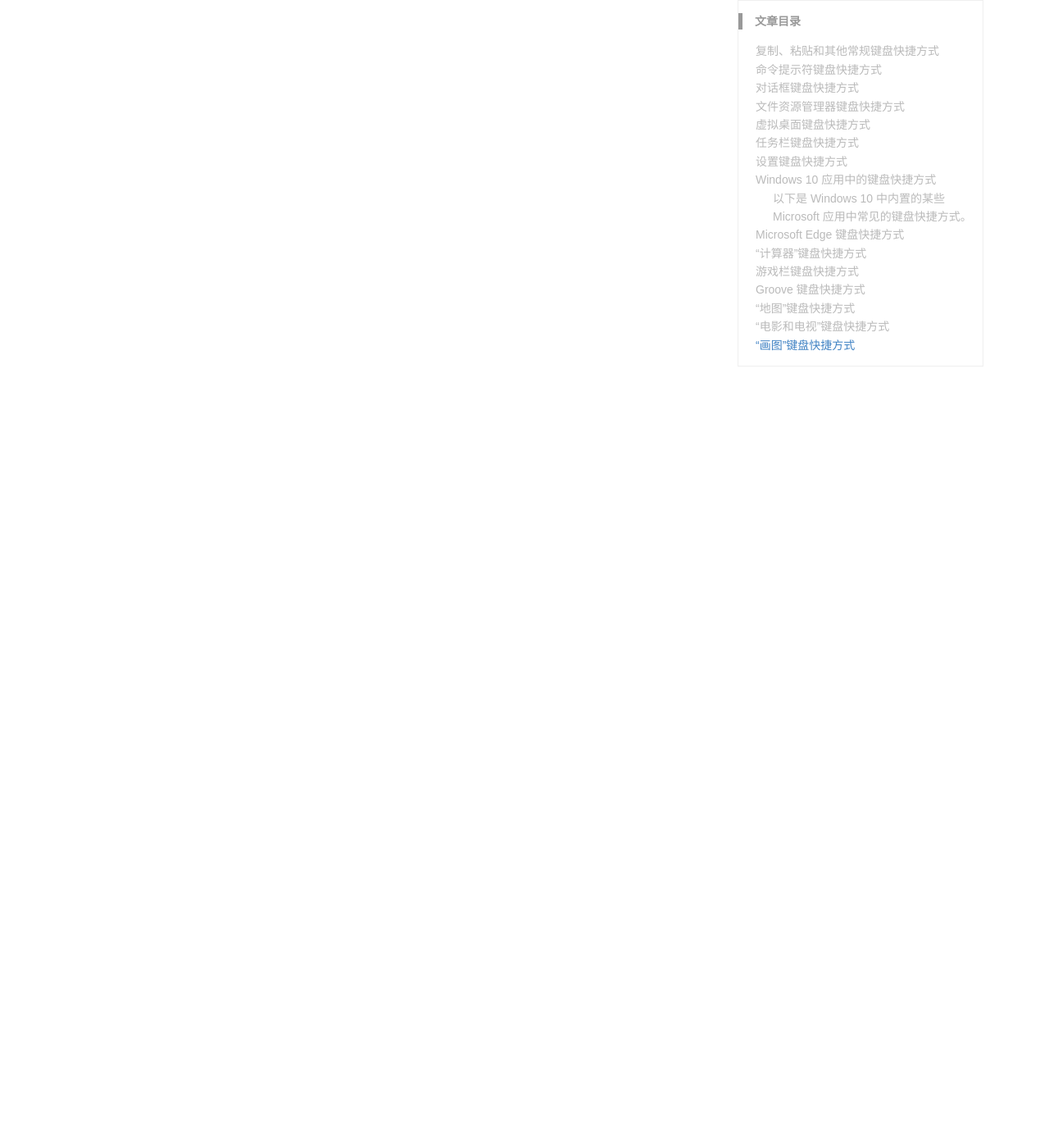
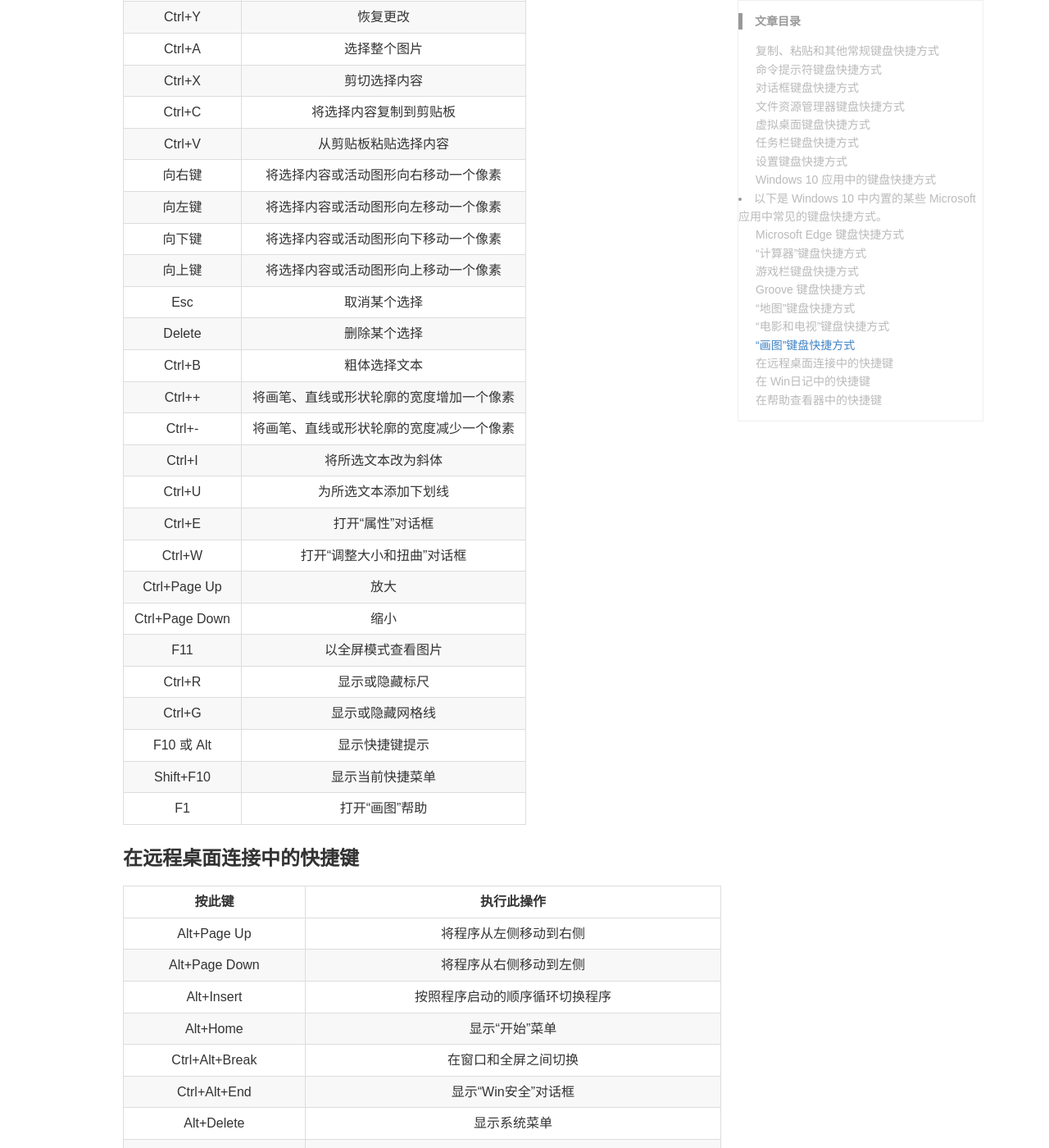
Before and after one commit to alex0227/alex0227.github.io, a Jekyll site: the page built from _posts/2017-9-6-win10官方快捷键汇总.md, in a window 1280 px wide and 1400 px high, scrolled down 15792 px. Shown: the whole window at 82% size. Built offline with Jekyll 4.4.1, drawn with Linux system fonts in a browser that asks for light colours; some of the changed text lies outside the part shown.

Commit message:
Update 2017-9-6-win10官方快捷键汇总.md

```diff
--- a/_posts/2017-9-6-win10官方快捷键汇总.md
+++ b/_posts/2017-9-6-win10官方快捷键汇总.md
@@ -22,6 +22,7 @@ Alt + Tab	|在打开的应用之间切换
 Alt + F4	|关闭活动项，或者退出活动应用
 Windows 徽标键 + L	|锁定电脑
 Windows 徽标键 + D	|显示和隐藏桌面
+F1|显示帮助
 F2	|重命名选定项
 F3	|在文件资源管理器中搜索文件或文件夹
 F4	|在文件资源管理器中显示地址栏列表
@@ -208,7 +208,7 @@ Backspace	|回退到“设置”主页
 温馨提示：
 借助触摸键盘，按下 Ctrl 键即可看到一些快捷方式。
 
-#### 以下是 Windows 10 中内置的某些 Microsoft 应用中常见的键盘快捷方式。
+## 以下是 Windows 10 中内置的某些 Microsoft 应用中常见的键盘快捷方式。
 
 这包括 Microsoft Edge、计算器、游戏栏、Groove、地图、画图、照片、音乐和电视以及写字板。
 
@@ -322,6 +322,13 @@ K	|在“程序员”模式下选择 RoR
 ~	|在“程序员”模式下选择 Not
 &	|在“程序员”模式下选择 And
 空格键	|在“程序员”模式下切换位值
+A |在统计信息模式下按 Average 按钮
+Ctrl+A |在统计信息模式下按 Average Sq 按钮
+S |在统计信息模式下按 Sum 按钮
+Ctrl+S |在统计信息模式下按 Sum Sq 按钮
+T |在统计信息模式下按 S.D. 按钮
+Ctrl+T |在统计信息模式下按 Inv S.D. 按钮
+D |在统计信息模式下按 CAD 按钮
 
 ### 游戏栏键盘快捷方式
 
@@ -395,4 +402,96 @@ F9	|调高音量
 
 按此键	|执行此操作
 :---:|:---:
-F11	|以全屏模式查看图片
+Ctrl+N |创建新的图片
+Ctrl+O |打开现有图片
+Ctrl+S |将更改保存到图片
+F12 |将此图片另存为新文件
+Ctrl+P |打印图片
+Alt+F4 |关闭图片及其画图窗口
+Ctrl+Z |撤消更改
+Ctrl+Y |恢复更改
+Ctrl+A |选择整个图片
+Ctrl+X |剪切选择内容
+Ctrl+C |将选择内容复制到剪贴板
+Ctrl+V |从剪贴板粘贴选择内容
+向右键 |将选择内容或活动图形向右移动一个像素
+向左键 |将选择内容或活动图形向左移动一个像素
+向下键 |将选择内容或活动图形向下移动一个像素
+向上键 |将选择内容或活动图形向上移动一个像素
+Esc |取消某个选择
+Delete |删除某个选择
+Ctrl+B |粗体选择文本
+Ctrl++ |将画笔、直线或形状轮廓的宽度增加一个像素
+Ctrl+- |将画笔、直线或形状轮廓的宽度减少一个像素
+Ctrl+I |将所选文本改为斜体
+Ctrl+U |为所选文本添加下划线
+Ctrl+E |打开“属性”对话框
+Ctrl+W |打开“调整大小和扭曲”对话框
+Ctrl+Page Up |放大
+Ctrl+Page Down |缩小
+F11 |以全屏模式查看图片
+Ctrl+R |显示或隐藏标尺
+Ctrl+G |显示或隐藏网格线
+F10 或 Alt |显示快捷键提示
+Shift+F10 |显示当前快捷菜单
+F1 |打开“画图”帮助
+
+### 在远程桌面连接中的快捷键
+
+按此键	|执行此操作
+:---:|:---:
+Alt+Page Up |将程序从左侧移动到右侧
+Alt+Page Down |将程序从右侧移动到左侧
+Alt+Insert |按照程序启动的顺序循环切换程序
+Alt+Home |显示“开始”菜单
+Ctrl+Alt+Break |在窗口和全屏之间切换
+Ctrl+Alt+End |显示“Win安全”对话框
+Alt+Delete |显示系统菜单
+Ctrl+Alt+数字键盘上的减号 (-) |将客户端当前活动窗口的副本放在终端服务器的剪贴板上(提供的功能与在本地计算机上按 Alt+PrtScn 相同)
+Ctrl+Alt+数字键盘上的加号 (+) |将整个客户端窗口区域的副本放在终端服务器的剪贴板上(提供的功能与在本地计算机上按 PrtScn 相同)
+Ctrl+Alt+向右键 |从远程桌面控件“跳转”到主机程序中的控件(如按钮或文本框)将远程桌面控件嵌入到其他(主机)程序后，此功能非常有用
+Ctrl+Alt+向左键 |从远程桌面控件“跳转”到主机程序中的控件(如按钮或文本框)将远程桌面控件嵌入到其他(主机)程序后，此功能非常有用
+
+### 在 Win日记中的快捷键
+
+按此键	|执行此操作
+:---:|:---:
+Ctrl+N |开始新的便笺
+Ctrl+O |打开最近使用的便笺
+Ctrl+S |将更改保存到便笺
+Ctrl+Shift+V |将便笺移动到特定的文件夹
+Ctrl+P |打印便笺
+Alt+F4 |关闭便笺及其日记本窗口
+Ctrl+Z |撤消更改
+Ctrl+Y |恢复更改
+Ctrl+A |选择页面上的所有项目
+Ctrl+X |剪切选择内容
+Ctrl+C |将选择内容复制到剪贴板
+Ctrl+V |从剪贴板粘贴选择内容
+Esc| 取消某个选择
+删除 |删除某个选择
+Ctrl+F |开始基本查找
+Ctrl+G |转到页面
+F5| 刷新查找结果
+F5 |刷新便笺列表
+F6 |在便笺列表和便笺之间切换
+Ctrl+Shift+C |显示便笺列表中列标题的快捷菜单
+F11 |以全屏模式查看便笺
+F1 |打开“日记本”帮助
+
+### 在帮助查看器中的快捷键
+
+按此键	|执行此操作
+:---:|:---:
+Alt+C |显示目录
+Alt+N |显示“连接设置”菜单
+F10 |显示“选项”菜单
+Alt+向左键 |返回先前查看过的主题
+Alt+向右键 |向前移动到下一个(先前已查看过的)主题
+Alt+A |显示客户支持页面
+Alt+Home |显示帮助和支持主页
+Home |移动到主题的开头
+End |移动到主题的末尾
+Ctrl+F |搜索当前主题
+Ctrl+P |打印主题
+F3|将光标移动到搜索框
```
Also changed, not shown: other parts of _posts/2017-9-6-win10官方快捷键汇总.md (+0 -1 lines).
